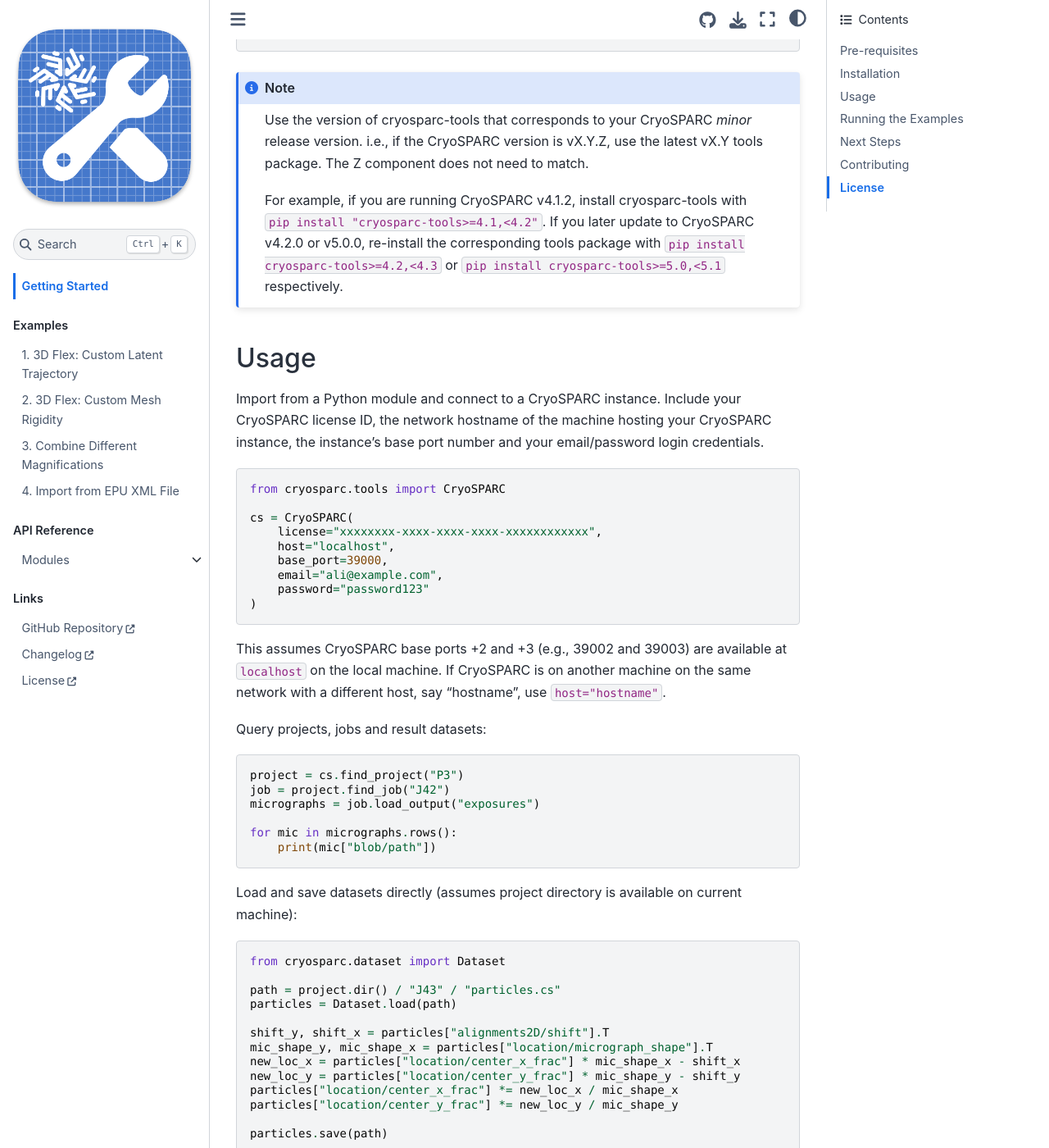
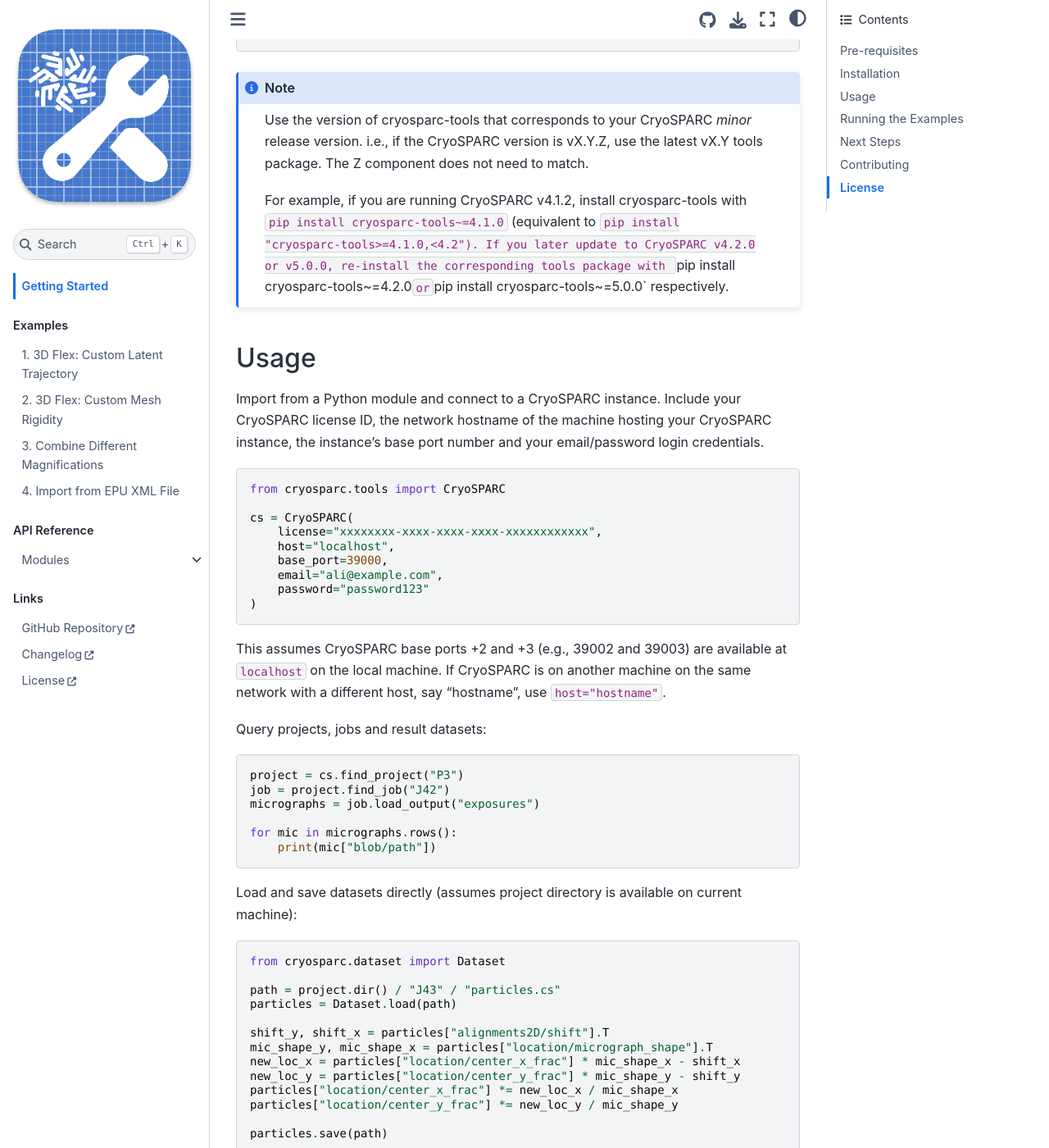
Before and after one commit to cryoem-uoft/cryosparc-tools, a Jupyter Book: the page built from docs/intro.md, in a window 1280 px wide and 1400 px high, scrolled down 1811 px. Shown: the whole window at 82% size. Built offline with Jupyter Book 1.0.4 settings and Sphinx 7.4.7 and the Sphinx Book theme 1.1.4, drawn with Linux system fonts in a browser that asks for light colours; pages that are not in the unit, such as notebooks, are missing from menus; some of the changed text lies outside the part shown.

Commit message:
docs: minor fixes

````diff
--- a/docs/intro.md
+++ b/docs/intro.md
@@ -48,10 +48,10 @@
 tools package. The Z component does not need to match.
 
 For example, if you are running CryoSPARC v4.1.2, install cryosparc-tools with
-`pip install "cryosparc-tools>=4.1,<4.2"`. If you later update to CryoSPARC
-v4.2.0 or v5.0.0, re-install the corresponding tools package with
-`pip install cryosparc-tools>=4.2,<4.3` or
-`pip install cryosparc-tools>=5.0,<5.1` respectively.
+`pip install cryosparc-tools~=4.1.0` (equivalent to `pip install "cryosparc-tools>=4.1.0,<4.2").
+If you later update to CryoSPARC v4.2.0 or v5.0.0, re-install the corresponding
+tools package with `pip install cryosparc-tools~=4.2.0` or
+`pip install cryosparc-tools~=5.0.0` respectively.
 ```
 
 ## Usage
@@ -118,7 +118,7 @@
 ```sh
 conda create -n cryosparc-tools-example -c conda-forge python=3 numpy==1.18.5
 conda activate cryosparc-tools-example
-pip install matplotlib">=3.4,<3.5" pandas==1.1.4 cryosparc-tools
+pip install matplotlib~=3.4.0 pandas==1.1.4 cryosparc-tools
 ```
 
 For speed, these do not include the dependencies for the crYOLO example
````
Also changed, not shown: other parts of docs/intro.md (+1 -1 lines), README.md (+2 -2 lines).
